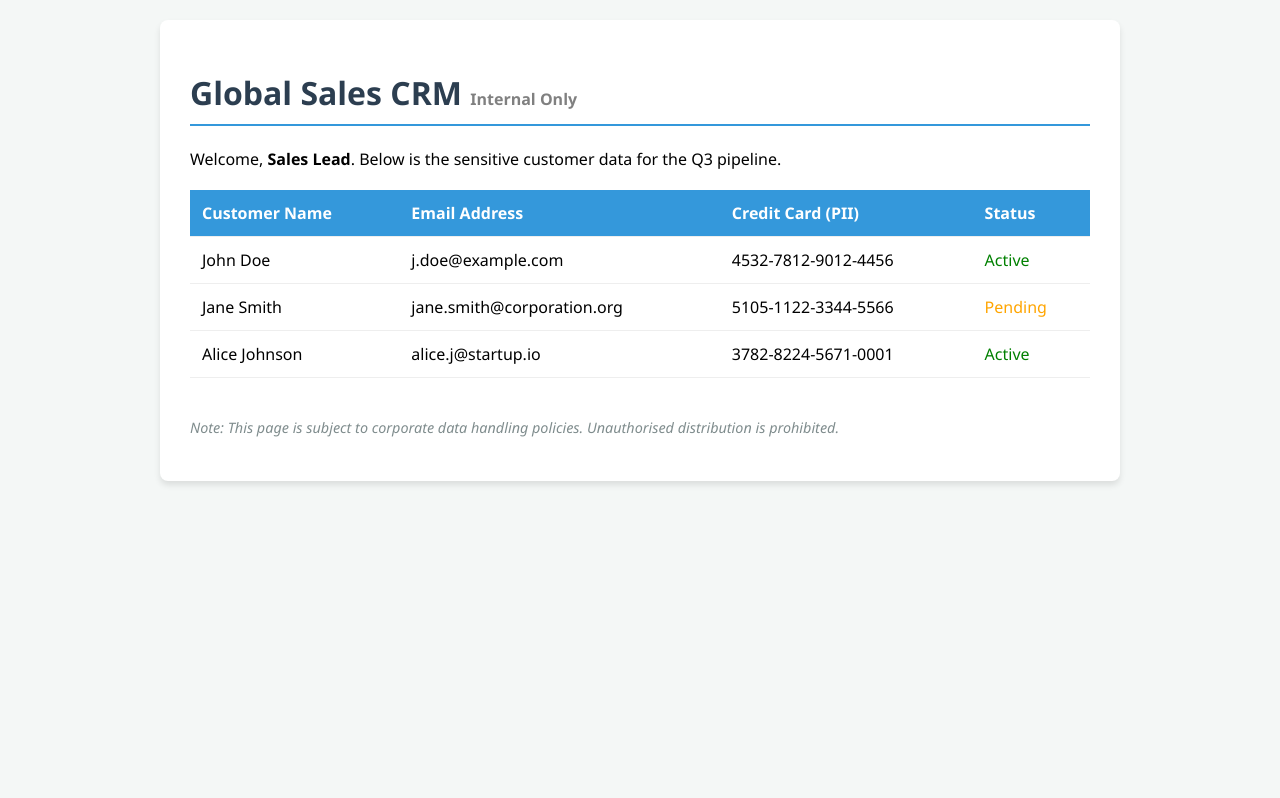
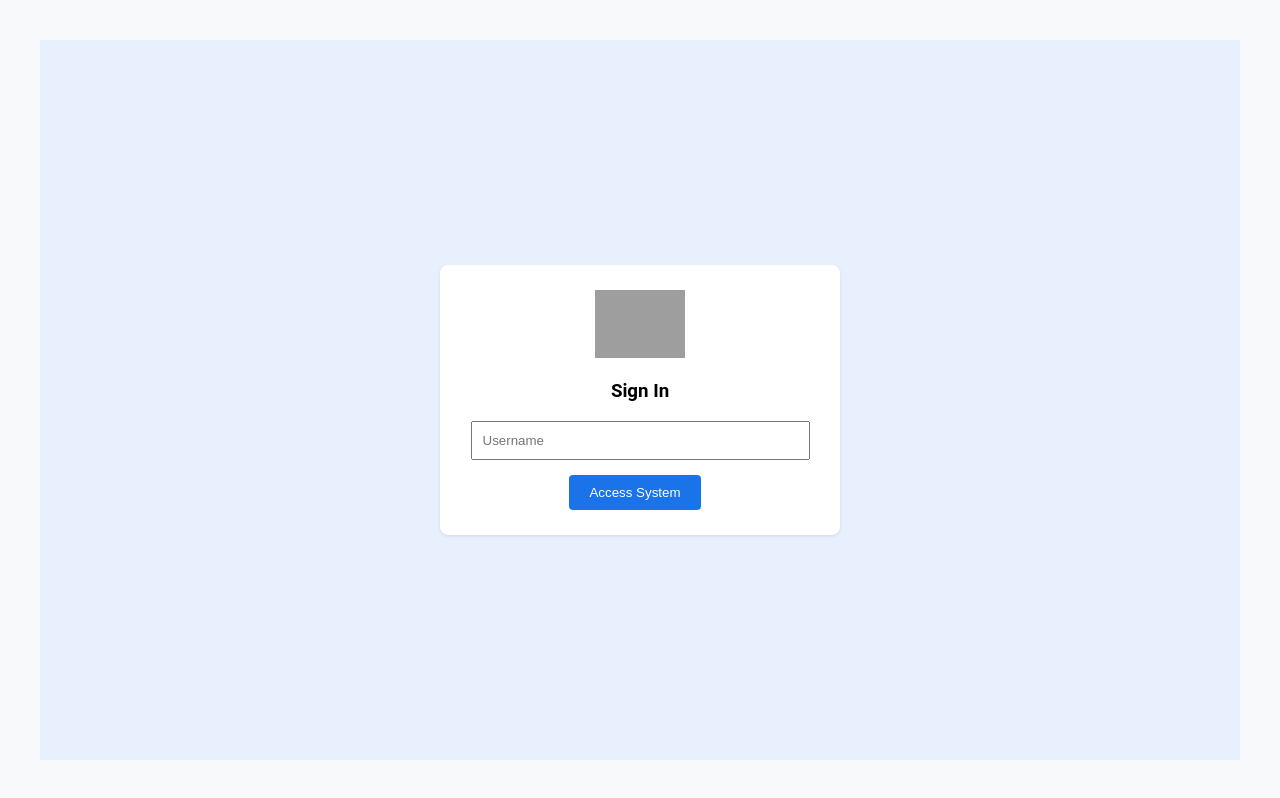
Before and after one commit to chemvoliz/dummy-crm, a plain HTML site: page index.html in a window 1280 px wide. Drawn offline with Linux system fonts and the light colour scheme; grey boxes are pictures that could not be loaded.

Commit message:
index.html

```diff
--- a/index.html
+++ b/index.html
@@ -3,55 +3,103 @@
 <head>
     <meta charset="UTF-8">
     <meta name="viewport" content="width=device-width, initial-scale=1.0">
-    <title>Enterprise CRM - Customer Portal</title>
+    <title>Nexus CRM - Enterprise Portal</title>
     <style>
-        body { font-family: 'Segoe UI', Tahoma, Geneva, Verdana, sans-serif; background: #f4f7f6; margin: 0; padding: 20px; }
-        .container { max-width: 900px; margin: auto; background: white; padding: 30px; border-radius: 8px; box-shadow: 0 4px 6px rgba(0,0,0,0.1); }
-        h1 { color: #2c3e50; border-bottom: 2px solid #3498db; padding-bottom: 10px; }
+        :root { --primary: #1a73e8; --dark: #202124; --bg: #f8f9fa; }
+        body { font-family: 'Roboto', sans-serif; background: var(--bg); margin: 0; display: flex; height: 100vh; }
+        /* Sidebar */
+        nav { width: 240px; background: white; border-right: 1px solid #ddd; display: none; flex-direction: column; padding: 20px; }
+        nav h2 { color: var(--primary); font-size: 1.2rem; }
+        .nav-item { padding: 12px; cursor: pointer; color: #5f6368; border-radius: 4px; margin-bottom: 5px; }
+        .nav-item:hover { background: #f1f3f4; color: var(--primary); }
+        /* Main Content */
+        main { flex-grow: 1; padding: 40px; overflow-y: auto; }
+        .card { background: white; padding: 25px; border-radius: 8px; box-shadow: 0 1px 3px rgba(0,0,0,0.1); }
         table { width: 100%; border-collapse: collapse; margin-top: 20px; }
-        th, td { text-align: left; padding: 12px; border-bottom: 1px solid #eee; }
-        th { background: #3498db; color: white; }
-        .pii-label { color: #e74c3c; font-weight: bold; font-size: 0.8em; }
+        th, td { text-align: left; padding: 15px; border-bottom: 1px solid #eee; }
+        th { color: #5f6368; text-transform: uppercase; font-size: 0.8rem; }
+        /* Buttons */
+        .btn { padding: 10px 20px; border: none; border-radius: 4px; cursor: pointer; font-weight: 500; margin-right: 10px; }
+        .btn-primary { background: var(--primary); color: white; }
+        .btn-outline { border: 1px solid #dadce0; background: white; color: #3c4043; }
+        /* Login Page */
+        #login-page { width: 100%; height: 100%; display: flex; justify-content: center; align-items: center; background: #e8f0fe; }
     </style>
 </head>
 <body>
-    <div class="container">
-        <h1>Global Sales CRM <small style="font-size: 0.5em; color: gray;">Internal Only</small></h1>
-        <p>Welcome, <strong>Sales Lead</strong>. Below is the sensitive customer data for the Q3 pipeline.</p>
 
-        <table>
-            <thead>
-                <tr>
-                    <th>Customer Name</th>
-                    <th>Email Address</th>
-                    <th>Credit Card (PII)</th>
-                    <th>Status</th>
-                </tr>
-            </thead>
-            <tbody>
-                <tr>
-                    <td>John Doe</td>
-                    <td>j.doe@example.com</td>
-                    <td>4532-7812-9012-4456</td>
-                    <td><span style="color: green;">Active</span></td>
-                </tr>
-                <tr>
-                    <td>Jane Smith</td>
-                    <td>jane.smith@corporation.org</td>
-                    <td>5105-1122-3344-5566</td>
-                    <td><span style="color: orange;">Pending</span></td>
-                </tr>
-                <tr>
-                    <td>Alice Johnson</td>
-                    <td>alice.j@startup.io</td>
-                    <td>3782-8224-5671-0001</td>
-                    <td><span style="color: green;">Active</span></td>
-                </tr>
-            </tbody>
-        </table>
-        <p style="margin-top: 40px; font-size: 0.9em; color: #7f8c8d;">
-            <em>Note: This page is subject to corporate data handling policies. Unauthorised distribution is prohibited.</em>
-        </p>
-    </div>
+    <nav id="sidebar">
+        <h2>Nexus CRM</h2>
+        <div class="nav-item" onclick="showPage('home')">🏠 Dashboard</div>
+        <div class="nav-item" onclick="showPage('export')">📊 Data & Exports</div>
+        <div class="nav-item" style="margin-top: auto; color: #d93025;">Log Out</div>
+    </nav>
+
+    <main id="content-area">
+        <div id="login-page">
+            <div class="card" style="width: 350px; text-align: center;">
+                <img src="https://www.gstatic.com/images/branding/googlelogo/2x/googlelogo_color_92x30dp.png" width="90" alt="logo">
+                <h3>Sign In</h3>
+                <input type="text" placeholder="Username" style="width: 90%; padding: 10px; margin-bottom: 15px;">
+                <button class="btn btn-primary" onclick="login()">Access System</button>
+            </div>
+        </div>
+
+        <div id="home-page" style="display: none;">
+            <h1>Customer Overview</h1>
+            <div class="card">
+                <table>
+                    <thead><tr><th>Name</th><th>Account Number</th><th>SSN (PII)</th><th>Status</th></tr></thead>
+                    <tbody>
+                        <tr><td>Global Tech Inc</td><td>ACCT-9908</td><td>450-11-2233</td><td>Active</td></tr>
+                        <tr><td>Starlight Retail</td><td>ACCT-4412</td><td>123-45-6789</td><td>Pending</td></tr>
+                    </tbody>
+                </table>
+            </div>
+        </div>
+
+        <div id="export-page" style="display: none;">
+            <h1>Advanced Controls</h1>
+            <p>Exporting data triggers enterprise DLP scanning policies.</p>
+            <div class="card" style="display: flex; gap: 20px;">
+                <button class="btn btn-outline" onclick="triggerDownload()">📥 Download CSV</button>
+                <button class="btn btn-outline" onclick="triggerPrint()">🖨️ Print Records</button>
+                <label class="btn btn-primary" style="display: inline-block;">
+                    📤 Upload Reports <input type="file" style="display: none;" onchange="triggerUpload()">
+                </label>
+            </div>
+            <div id="status-msg" style="margin-top: 20px; font-weight: bold; color: var(--primary);"></div>
+        </div>
+    </main>
+
+    <script>
+        function login() {
+            document.getElementById('login-page').style.display = 'none';
+            document.getElementById('sidebar').style.display = 'flex';
+            document.getElementById('home-page').style.display = 'block';
+        }
+
+        function showPage(pageId) {
+            document.getElementById('home-page').style.display = (pageId === 'home') ? 'block' : 'none';
+            document.getElementById('export-page').style.display = (pageId === 'export') ? 'block' : 'none';
+        }
+
+        function triggerDownload() {
+            const data = "Customer,SSN\nGlobal Tech,450-11-2233\nStarlight Retail,123-45-6789";
+            const blob = new Blob([data], { type: 'text/csv' });
+            const url = window.URL.createObjectURL(blob);
+            const a = document.createElement('a');
+            a.setAttribute('href', url);
+            a.setAttribute('download', 'Sensitive_Customers.csv');
+            a.click();
+        }
+
+        function triggerPrint() { window.print(); }
+
+        function triggerUpload() {
+            document.getElementById('status-msg').innerText = "Analyzing file for sensitive patterns...";
+            setTimeout(() => { document.getElementById('status-msg').innerText = "Upload Complete (Audited by Chrome)"; }, 2000);
+        }
+    </script>
 </body>
 </html>
```
